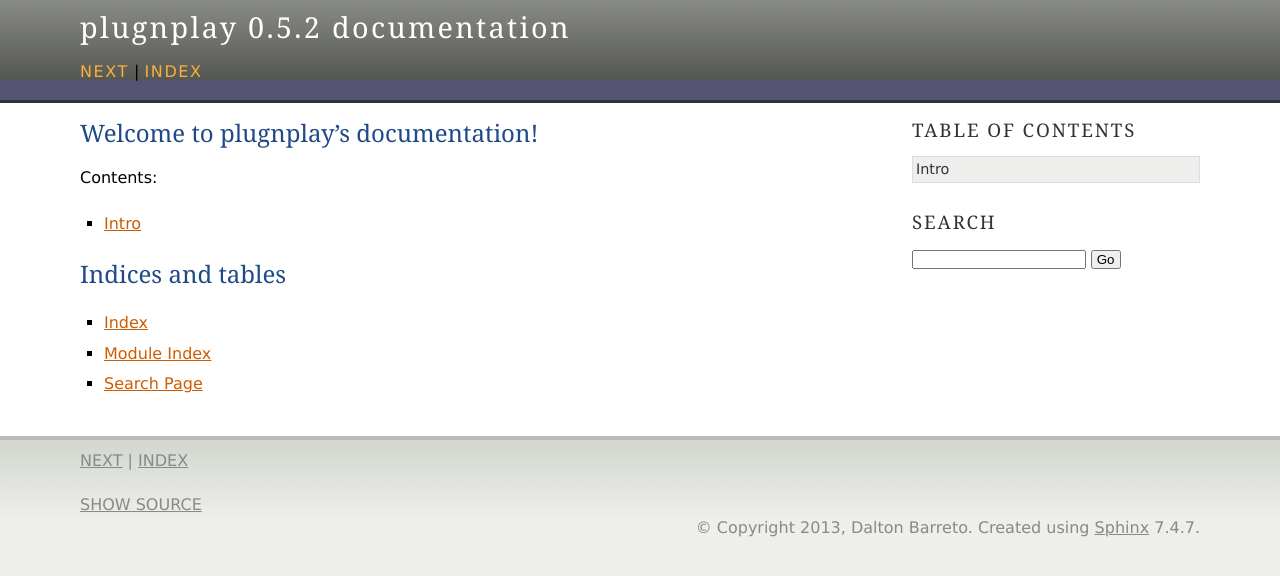
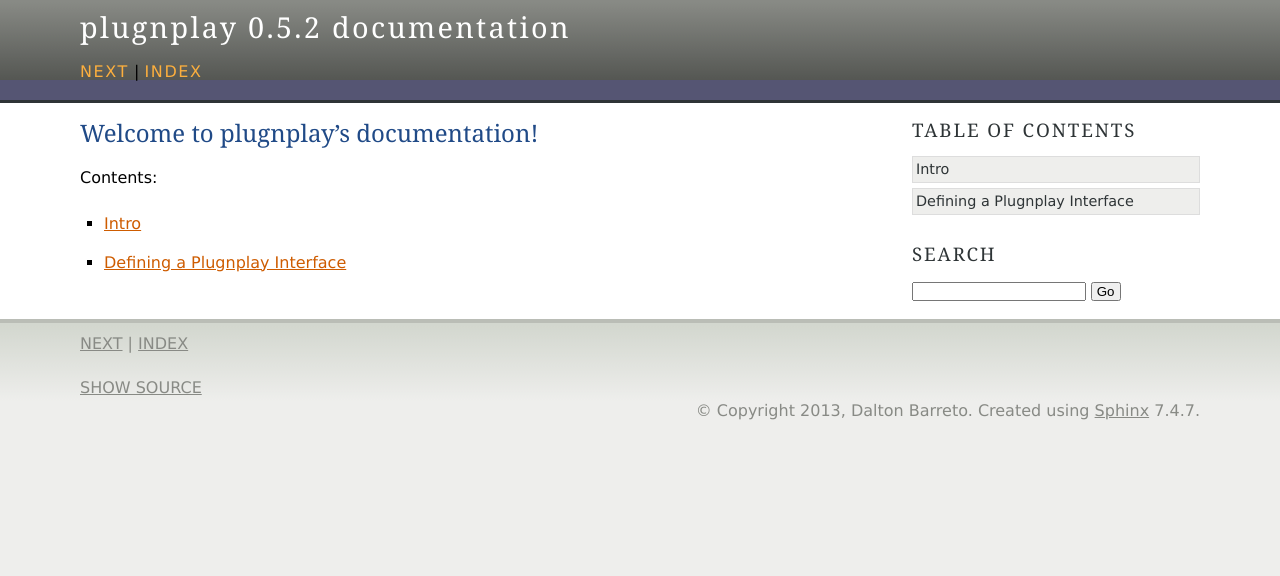
Before and after one commit to daltonmatos/plugnplay, a Sphinx documentation site: the page built from docs/index.rst, in a window 1280 px wide. Shown: the top 576 px of the page. Built offline with Sphinx 7.4.7, drawn with Linux system fonts in a browser that asks for light colours.

Commit message:
Basic config for autodoc

```diff
--- a/docs/conf.py
+++ b/docs/conf.py
@@ -25,7 +25,7 @@
 
 # Add any Sphinx extension module names here, as strings. They can be extensions
 # coming with Sphinx (named 'sphinx.ext.*') or your custom ones.
-extensions = ['sphinx.ext.viewcode']
+extensions = ['sphinx.ext.viewcode', 'sphinx.ext.autodoc']
 
 # Add any paths that contain templates here, relative to this directory.
 templates_path = ['_templates']
--- a/docs/index.rst
+++ b/docs/index.rst
@@ -11,11 +11,5 @@
 .. toctree::
    :maxdepth: 0
 
-   intro.rst
-
-Indices and tables
-==================
-
-* :ref:`genindex`
-* :ref:`modindex`
-* :ref:`search`
+   intro
+   usage
--- /dev/null
+++ b/docs/plugnplay.rst
@@ -0,0 +1,2 @@
+.. automodule:: plugnplay
+   :members:
--- /dev/null
+++ b/docs/usage.rst
@@ -0,0 +1,6 @@
+
+
+Defining a Plugnplay Interface
+==============================
+
+    A plugable interface is just a regular class that has :py:class:`plugnplay.Interface` as its superclass.
```
